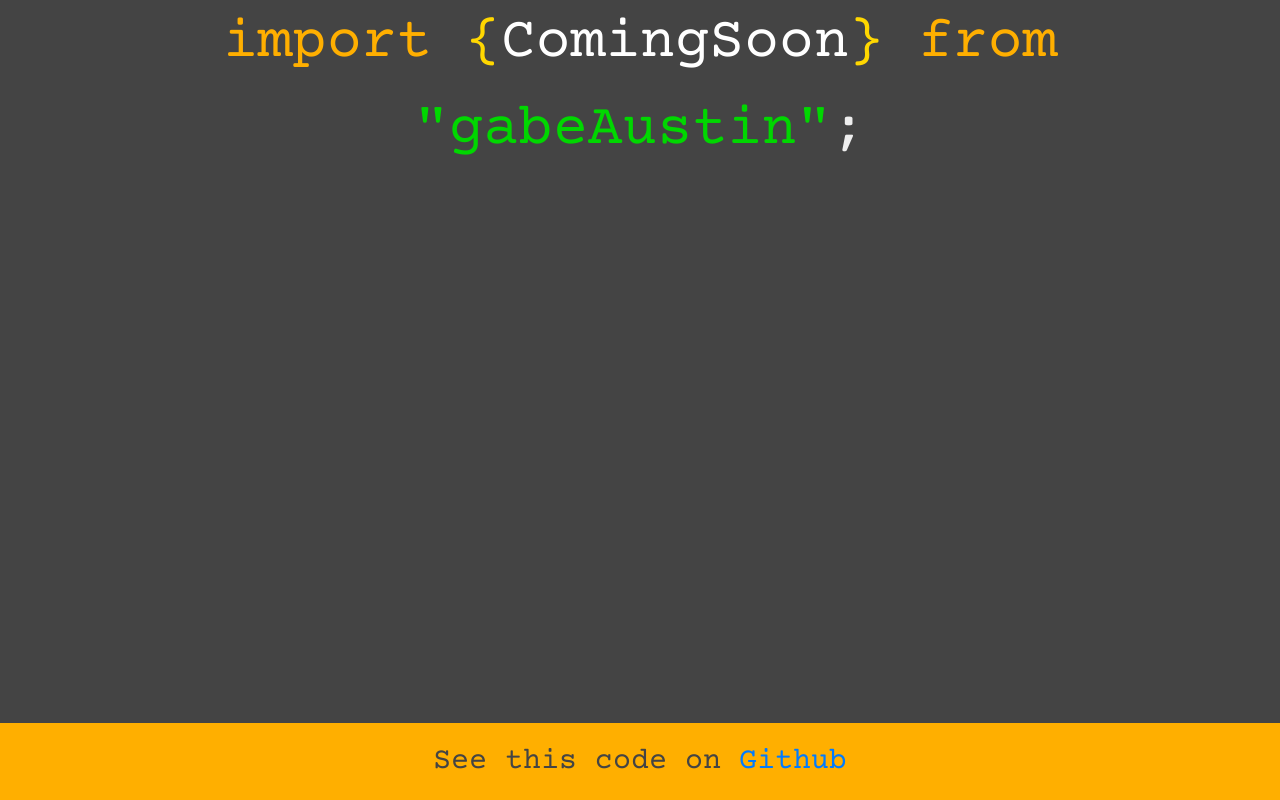
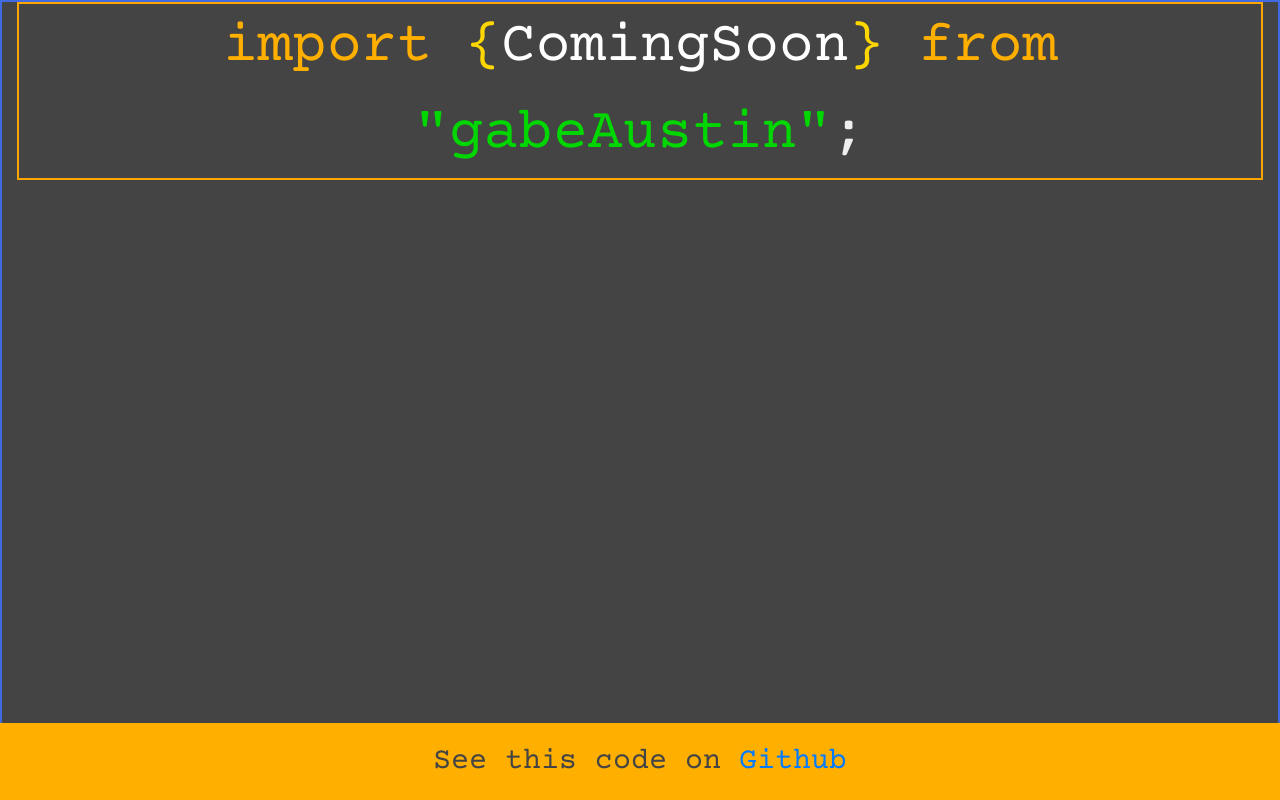
Before and after one commit to gabeaustin/coming-soon-portfolio, a React (Create React App) app: page / in a window 1280 px wide. Built offline with nearby package versions, Linux system fonts and the light colour scheme.

Commit message:
added font awesome

```diff
--- a/package.json
+++ b/package.json
@@ -3,6 +3,9 @@
   "version": "0.1.0",
   "private": true,
   "dependencies": {
+    "@fortawesome/fontawesome-svg-core": "^1.2.35",
+    "@fortawesome/free-solid-svg-icons": "^5.15.3",
+    "@fortawesome/react-fontawesome": "^0.1.14",
     "@testing-library/jest-dom": "^5.12.0",
     "@testing-library/react": "^11.2.6",
     "@testing-library/user-event": "^12.8.3",
--- a/src/App.css
+++ b/src/App.css
@@ -7,8 +7,14 @@
   background-color: #444;
 }
 
+.mainPageDivContainer {
+  border: royalblue 2px solid;
+  height: 100vh;
+}
+
 .mainPageDiv {
   font-size: 68px;
+  border: orange 2px solid;
 }
 
 .mainPageFooter {
--- a/src/App.js
+++ b/src/App.js
@@ -3,8 +3,8 @@
 function App() {
   return (
     <div className="App">
-      <div>
-        <div className="mainPageDiv col-md-12">
+      <div className="mainPageDivContainer container col-md-12">
+        <div className="mainPageDiv m-auto">
           <span className="orange">import</span>{" "}
           <span className="yellow">&#123;</span>
           <span className="white">ComingSoon</span>
@@ -15,12 +15,10 @@
         </div>
         <footer className="mainPageFooter p-3 mt-auto fixed-bottom">
           See this code on{" "}
-          <a
-            href="https://github.com/gabeaustin"
-            target="_blank"
-          >
+          <a href="https://github.com/gabeaustin" target="_blank">
             Github
           </a>
+          <i class="fa fa-github"></i>
         </footer>
       </div>
     </div>
```
Also changed, not shown: 1 other file (tests, documents, lock files or other folders).
